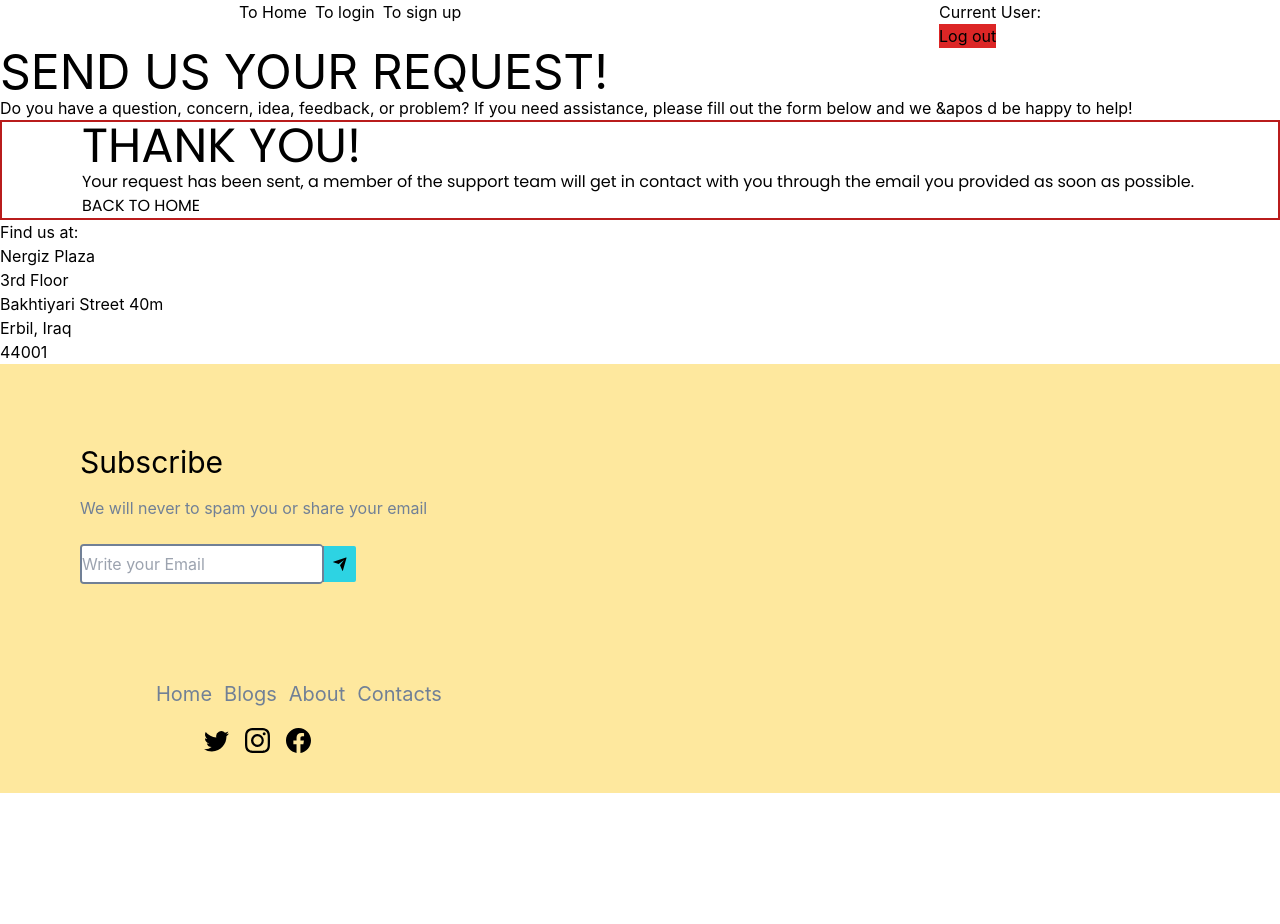
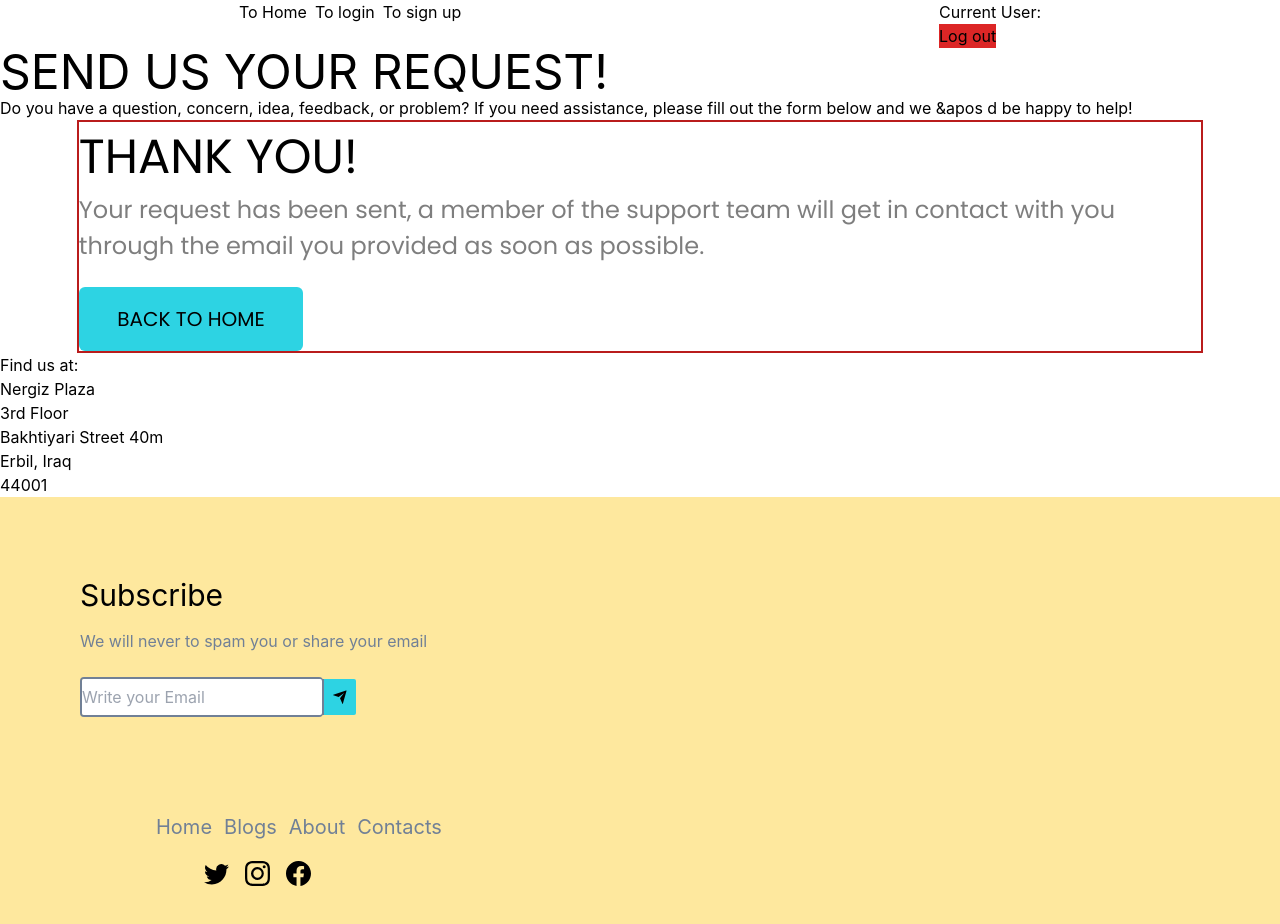
Before and after one commit to Recoded-Spark-Turkey-2022/Unboxed, a React (Create React App) app: page /contact in a window 1280 px wide. Before the commit the page ends 800 px from the top, so only its background shows below. Built offline with nearby package versions, Linux system fonts and the light colour scheme; no server answers.

Commit message:
Style: Create contact thanks page design, with percentage margin and paddings

```diff
--- a/package.json
+++ b/package.json
@@ -9,9 +9,9 @@
     "@reduxjs/toolkit": "^1.8.1",
     "@testing-library/jest-dom": "^5.16.4",
     "@testing-library/user-event": "^14.1.1",
-    "moment": "^2.29.4",
     "firebase": "^9.15.0",
     "firebaseui": "^6.0.2",
+    "moment": "^2.29.4",
     "react": "^18.2.0",
     "react-dom": "^18.2.0",
     "react-icons": "^4.7.1",
@@ -61,7 +61,6 @@
     "eslint-plugin-react": "^7.28.0",
     "eslint-plugin-react-hooks": "^4.3.0",
     "jest": "^27.5.1",
-    "jest": "^27.5.1",
     "postcss": "^8.4.17",
     "prettier": "2.7.1",
     "react-test-renderer": "^18.2.0",
--- a/src/components/contactForm/ContactForm.jsx
+++ b/src/components/contact/Contact.jsx
@@ -2,7 +2,7 @@ import React from 'react';
 import ContactThanks from './ContactThanks';
 import ContactPlace from './ContactPlace';
 
-function ContactForm() {
+function Contact() {
   return (
     <div>
       <h1 className="flex-column flex-start text-5xl">SEND US YOUR REQUEST!</h1>
@@ -17,4 +17,4 @@ function ContactForm() {
   );
 }
 
-export default ContactForm;
+export default Contact;
--- /dev/null
+++ b/src/components/contact/ContactForm.jsx
@@ -0,0 +1,7 @@
+import React from 'react';
+
+function ContactForm() {
+  return <div>Hello</div>;
+}
+
+export default ContactForm;
--- /dev/null
+++ b/src/components/contact/ContactThanks.jsx
@@ -0,0 +1,28 @@
+import React from 'react';
+import { Link } from 'react-router-dom';
+
+function ContactThanks() {
+  return (
+    <div className="flex font-poppins mx-[6%] border-2 border-red-700">
+      <div>
+        <h1 className="flex-column my-[1%] flex-start text-5xl">THANK YOU!</h1>
+        <span className="text-2xl leading-9 opacity-50">
+          Your request has been sent, a member of the support team will get in
+          contact with you through the email you provided as soon as possible.
+        </span>
+        <div>
+          <Link to="/">
+            <button
+              className="text-xl w-[20%] h-16 mt-[2%] self-center rounded-md bg-[#2DD3E3] hover:bg-[#3E64E9] hover:text-neutral-100 "
+              type="button"
+            >
+              BACK TO HOME
+            </button>
+          </Link>
+        </div>
+      </div>
+    </div>
+  );
+}
+
+export default ContactThanks;
--- a/src/components/contactForm/ContactThanks.jsx
+++ /dev/null
@@ -1,23 +0,0 @@
-import React from 'react';
-import { Link } from 'react-router-dom';
-
-function ContactThanks() {
-  return (
-    <div className="flex pl-20 font-poppins border-2 space-x-20 border-red-700">
-      <div>
-        <h1 className="flex-column flex-start text-5xl">THANK YOU!</h1>
-        <span>
-          Your request has been sent, a member of the support team will get in
-          contact with you through the email you provided as soon as possible.
-        </span>
-        <div>
-          <Link to="/">
-            <button type="button">BACK TO HOME</button>{' '}
-          </Link>
-        </div>
-      </div>
-    </div>
-  );
-}
-
-export default ContactThanks;
--- a/src/pages/contact/Contact.jsx
+++ b/src/pages/contact/Contact.jsx
@@ -1,10 +1,10 @@
 import React from 'react';
-import ContactForm from '../../components/contactForm/ContactForm';
+import Contact from '../../components/contact/Contact';
 
-function Contact() {
+function ContactPage() {
   return (
     <div>
-      <ContactForm />
+      <Contact />
     </div>
   );
 }
```
Also changed, not shown: src/components/contact/ContactPlace.jsx (renamed from src/components/contactForm/ContactPlace.jsx), 1 other file (tests, documents, lock files or other folders).
